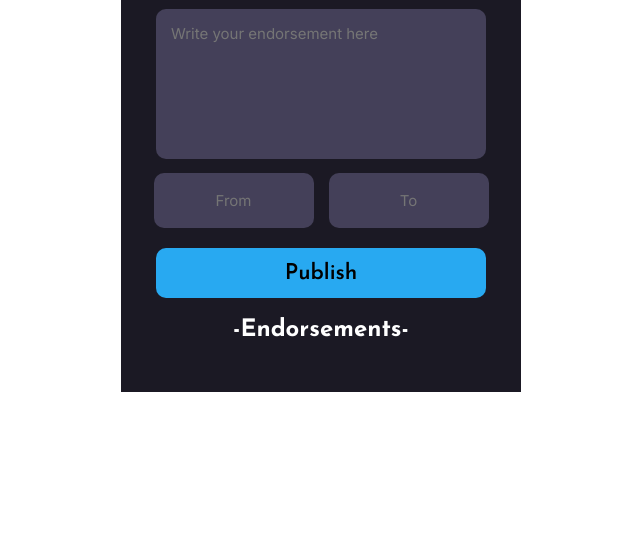
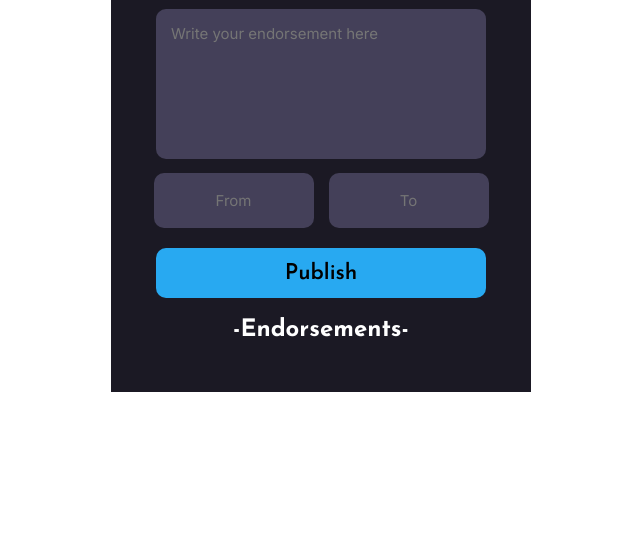
Before and after one commit to sahil-ansari01/We-are-the-Champions, a plain HTML site: page index.html in a window 1280 px wide. Shown: the part 241-800 px from the top of the page, without its empty margins (319-959 px from the left). Drawn offline with Linux system fonts and the light colour scheme; no server answers.

Commit message:
index.css updated

```diff
--- a/index.css
+++ b/index.css
@@ -8,7 +8,7 @@ html, body {
 
 /* container section starts */
 .container {
-    max-width: 400px;
+    max-width: 420px;
     margin: 0 auto;
     padding-bottom: 30px;
     background-color: #1B1924;
```
